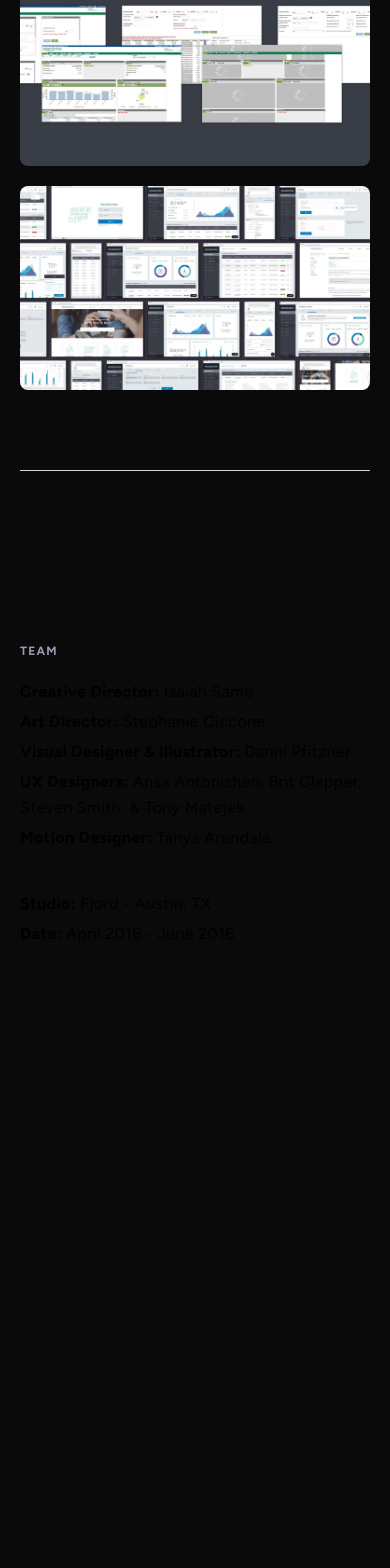
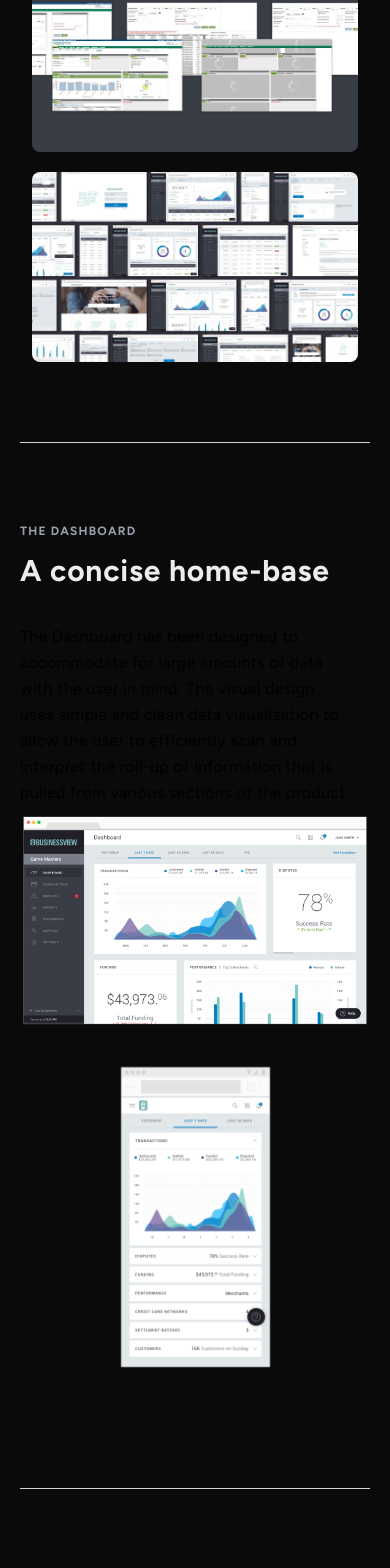
Before and after one commit to alexlovesguitars/dannipfitzner-portfolio, a Next.js app: page /projects/global-payments in a window 390 px wide. Shown: the part 1732-3300 px from the top of the page. Before the commit the page ends 2831 px from the top, so only its background shows below. Built offline with nearby package versions, Linux system fonts and the light colour scheme.

Commit message:
GLobal Payments - Completed Final Sections

```diff
--- a/app/about/page.tsx
+++ b/app/about/page.tsx
@@ -41,7 +41,7 @@ export default function About() {
             </p>
 
             <p className="mb-6">
-              <a href="/public" className="text-black underline font-bold hover:text-gray-500 transition-colors ease-in-out">
+              <a href="/public" target="_blank" className="text-black underline font-bold hover:text-gray-500 transition-colors ease-in-out">
                 View Resumé
               </a>
             </p>
--- a/app/projects/global-payments/page.tsx
+++ b/app/projects/global-payments/page.tsx
@@ -1,10 +1,7 @@
 import HeroSection from "@/components/sections/HeroSection";
-import IntroSection from "@/components/sections/IntroSection";
 import ImageGrid from "@/components/sections/ImageGrid";
 import NumberedList from "@/components/sections/NumberedList";
 import ContentSection from "@/components/sections/ContentSection";
-import CaseStudy from "@/components/sections/CaseStudies";
-import CreditSection from "@/components/sections/CreditSection";
 
 export default function Subway() {
   return (
@@ -46,7 +43,7 @@ export default function Subway() {
         />
         <ImageGrid
         border={true}
-
+        marginImage="px-3"
         blocks={[
           { kind: "image", image:
             {
@@ -64,8 +61,115 @@ export default function Subway() {
           },
         ]}
         />
+        <ContentSection
+        border={true}
+        title="THE DASHBOARD"
+        subtitle="A concise home-base"
+        verticalMargin="mb-0"
+        marginImage="md:mt-15"
+        col1={[
+          { kind: "body", text:
+          <>
+            The Dashboard has been designed to accommodate for large amounts of data with the user in mind. The visual design uses simple and clean data visualization to allow the user to efficiently scan and interpret the roll-up of information that is pulled from various sections of the product.
+          </>
+          },
+          { kind: "blockImage", image:
+            {
+              src: "/images/GlobalPayments/assets/img_Folio_GP_Dashboard_Desktop.webp",
+              alt: "Dashboard Desktop",
+
+            },
+            margin: "md:mt-5"
+          }
+        ]}
+        image={{
+          src: "/images/GlobalPayments/assets/img_Folio_GP_Dashboard_Mobile.webp",
+          alt: "Dashboard Mobile",
+
+        }}
+        />
+
+        <ContentSection
+        border={true}
+        title="WIDGETS"
+        subtitle="Data you can digest"
+        verticalMargin="mb-0"
+        marginImage="md:mt-15"
+        fullSpanMarginImage="px-35"
+        col1={[
+          { kind: "body", text:
+          <>
+            Each widget corresponds with in depth data and information, such as transaction history, and various reports. By surfacing widgets on the dashboard, the user can get a glance of their overall performance at a high level. With access to this data in graphical form, users have the ability to view trends either straight from the dashboard, or by diving deeper into the sections themselves.
+          </>
+          },
+          { kind: "blockImage", image:
+            {
+              src: "/images/GlobalPayments/assets/GP_GIF_Transactions_v2.gif",
+              alt: "Transactions",
+
+            },
+            margin: "my-auto mx-10"
+          }
+        ]}
+        image={{
+          src: "/images/GlobalPayments/assets/img_Folio_GP_Widget_Disputes.webp",
+          alt: "Widgets"
+        }}
+        fullSpanImage={{src: "/images/GlobalPayments/assets/GP_GIF_Widgets.gif", alt: "Desktop Widgets"}}
+        />
+
+        <ContentSection
+        border={true}
+        marginImage="mt-10"
+        fullSpanImage={{src: "/images/GlobalPayments/assets/img_Folio_GP_Reports_Transactions.webp", alt: "Reports & Transactions"}}
+        />
+
+        <ContentSection
+        border={true}
+        title="HELP CENTER"
+        subtitle="Here to help"
+        marginImage="p-10"
+        col1={[
+          {kind: "body", text:
+            <>
+              The Help Center is there at every step, surfacing popular articles, frequently asked questions, and various updates. Additionally, it prompts the user to chat with a support agent if more assistance is needed. The visual design accounts for a BusinessView branded experience and introduces imagery and illustrations to further market the product.
+            </>
+          }
+        ]}
+        col2={[
+          {kind: "blockImage", image: {src: "/images/GlobalPayments/assets/img_Folio_GP_Help_Mobile.webp", alt: "Mobile Help Center"}}
+        ]}
+        fullSpanImage={{src: "/images/GlobalPayments/assets/img_Folio_GP_Help.webp", alt: "Desktop Help Center"}}
+        />
+
+        <ContentSection
+        border={false}
+        title="HAND-OFF"
+        subtitle="Setting up for success"
+        col1={[
+          {kind: "body", text:
+            <>
+              <>As our 11 week collaborative phase came to a close, we delivered materials to their internal design teams to set them up for success. We delivered the visual screen templates and crafted a UI kit and style guide to serve as guideposts for the visual language of Global Payments&apos; suite of products. </>,
+              <br />
+              <br />
+              <><a href="/pdf/GP_BusinessView_StyleGuide.pdf" className="text-black underline font-bold hover:text-gray-500 transition-colors ease-in-out" target="_blank"><strong>View Style Guide</strong></a></>
+            </>
+          }
+        ]}
+        />
 
       </main>
+      <div className="bg-gray-50 w-full">
+        <main className="mx-5 md:mx-55 pb-8 mb-15">
+
+        <ContentSection
+        fullSpanMarginImage="p-25"
+        fullSpanImage={{src: "/images/GlobalPayments/assets/img_GP_UIKit.webp", alt: "UI KIT"}}
+        />
+
+        </main>
+      </div>
+
 
 
       <main className="mx-5 md:mx-55 pb-8 mb-15">
--- a/components/sections/ContentSection.tsx
+++ b/components/sections/ContentSection.tsx
@@ -6,7 +6,8 @@ type ColBlock =
   | { kind: "body"; text: ReactNode }
   | { kind: "subheader"; text: ReactNode }
   | { kind: "numbered"; items: ReactNode[] }
-  | { kind: "listTitle"; text: ReactNode };
+  | { kind: "listTitle"; text: ReactNode }
+  | { kind: "blockImage"; image: AppImage; margin?: string }
 
 interface ContentSectionProps {
   title?: string;
@@ -73,6 +74,12 @@ function renderColBlock(
             <li key={i}>{item}</li>
           ))}
         </ol>
+      );
+    case "blockImage":
+      return (  // was missing return
+        <div key={index} className={`${block.margin ?? ""} flex flex-col gap-2`}>
+          <ImageBlock image={block.image} className="" />
+        </div>
       );
   }
 }
--- a/components/sections/ImageGrid.tsx
+++ b/components/sections/ImageGrid.tsx
@@ -8,7 +8,7 @@ interface ImageGridProps {
   blocks: ContentBlock[];
   border?: boolean;
   imageDimensions?: string;
-  marginImage?: string;
+  marginImage?: string | Record<number, string>;
 }
 
 export default function ImageGrid({
@@ -17,6 +17,12 @@ export default function ImageGrid({
   imageDimensions = "w-full h-auto",
   marginImage = "",
 }: ImageGridProps) {
+
+  const getMargin = (index: number): string => {
+    if (typeof marginImage === "string") return marginImage;
+    return marginImage[index] ?? "";
+  };
+
   return (
     <div
       className={`grid grid-cols-1 tracking-wide md:grid-cols-2 gap-5 mt-10 ${
@@ -29,7 +35,7 @@ export default function ImageGrid({
             <div key={index}>
               <ImageBlock
                 image={block.image}
-                className={`${imageDimensions} ${marginImage}`}
+                className={`${imageDimensions} ${getMargin(index)}`}
               />
             </div>
           );
```
Also changed, not shown: 1 other file (tests, documents, lock files or other folders).
